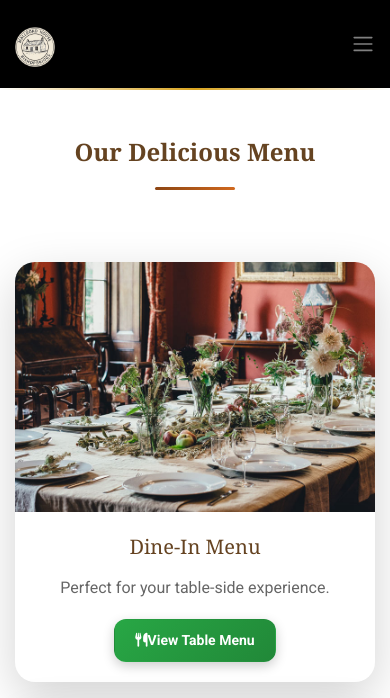
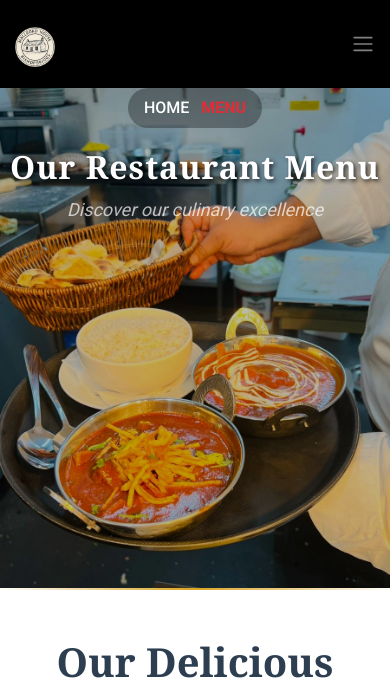
Before and after one commit to CodeSculptorGovind/hotel, a PHP site: page /menu.php in a window 390 px wide. Shown: the top 698 px of the page. Run offline with PHP 8.4, Linux system fonts and the light colour scheme; data that the repository does not hold is empty; some libraries are stand-ins or nearby versions.

Commit message:
Assistant checkpoint: Fixed menu page layout, header background, and mobile breadcrumb visibility
Assistant generated file changes:
- menu.php: Add hero section with proper background and fix breadcrumb visibility, Fix main content spacing and menu section layout
- css/custom.css: Fix hero section overlay and breadcrumb visibility, Add card hover effects and mobile responsiveness

---

User prompt:

i have commented that our restratunt section firt it not looking good and second the mian contnet goig down.
and one more the header section backgrouf not looking good and in mobile view the bredcumb is color is white and backgrouf alos get white so its blend not visible.

Replit-Commit-Author: Assistant
Replit-Commit-Session-Id: 728275c9-72bb-40f7-8308-907e09fb3f09

```diff
--- a/css/custom.css
+++ b/css/custom.css
@@ -247,6 +247,45 @@
     transform: scale(1.05);
 }
 
+/* Enhanced menu cards hover effects */
+.card:hover {
+    transform: translateY(-8px) !important;
+    box-shadow: 0 15px 35px rgba(0,0,0,0.15) !important;
+}
+
+.card .btn:hover {
+    transform: translateY(-2px);
+    box-shadow: 0 8px 25px rgba(139, 69, 19, 0.4) !important;
+}
+
+/* Mobile menu fixes */
+@media (max-width: 767.98px) {
+    .menu-page-title {
+        font-size: 2.5rem !important;
+    }
+
+    .hero-wrap {
+        min-height: 400px;
+    }
+
+    .breadcrumbs {
+        font-size: 14px;
+        padding: 6px 12px;
+    }
+
+    .card {
+        margin-bottom: 2rem;
+    }
+
+    .card-body {
+        padding: 1.5rem !important;
+    }
+
+    .ftco-section {
+        padding: 3em 0 !important;
+    }
+}
+
 .menu-item .card-body {
     padding: 1.5rem;
 }
@@ -427,7 +466,7 @@
     font-size: 3.5rem !important;
     font-weight: bold !important;
     color: #fff !important;
-    text-shadow: 2px 2px 4px rgba(0,0,0,0.5) !important;
+    text-shadow: 2px 2px 4px rgba(0,0,0,0.7) !important;
     letter-spacing: 1px;
 }
 
@@ -436,6 +475,51 @@
     color: #f8f9fa;
     margin-top: 10px;
     font-style: italic;
+}
+
+/* Hero section fixes */
+.hero-wrap {
+    position: relative;
+    min-height: 500px;
+}
+
+.hero-wrap .overlay {
+    position: absolute;
+    top: 0;
+    left: 0;
+    right: 0;
+    bottom: 0;
+    background: rgba(0, 0, 0, 0.6);
+    z-index: 1;
+}
+
+.hero-wrap .container {
+    position: relative;
+    z-index: 2;
+}
+
+/* Breadcrumb fixes */
+.breadcrumbs {
+    background: rgba(0, 0, 0, 0.3);
+    padding: 8px 16px;
+    border-radius: 20px;
+    margin-bottom: 20px;
+    display: inline-block;
+}
+
+.breadcrumbs a {
+    color: #fff !important;
+    text-decoration: none;
+    font-weight: 500;
+}
+
+.breadcrumbs a:hover {
+    color: #e52b34 !important;
+}
+
+.breadcrumbs span {
+    color: #e52b34 !important;
+    font-weight: 600;
 }
 
 /* Restaurant Brand Colors - Inspired by logo */
--- a/menu.php
+++ b/menu.php
@@ -1,51 +1,52 @@
 <?php include 'includes/header.php'; ?>
-<!--
+
 <section class="hero-wrap hero-bread" style="background-image: url('images/imgbg2.jpg');">
+  <div class="overlay"></div>
   <div class="container">
     <div class="row no-gutters slider-text align-items-center justify-content-center">
       <div class="col-md-9 ftco-animate text-center">
-        <p class="breadcrumbs"><span class="mr-2"><a href="index.php">Home</a></span> <span>Menu</span></p>
+        <p class="breadcrumbs">
+          <span class="mr-2">
+            <a href="index.php" style="color: #fff; text-decoration: none;">Home</a>
+          </span>
+          <span style="color: #e52b34;">Menu</span>
+        </p>
         <h1 class="mb-0 bread menu-page-title">Our Restaurant Menu</h1>
         <p class="menu-page-subtitle">Discover our culinary excellence</p>
       </div>
     </div>
   </div>
-</section> -->
+</section>
 
-<section class="ftco-section">
+<section class="ftco-section" style="padding: 5em 0;">
   <div class="container">
     <div class="row justify-content-center">
-      <div class="col-md-7 heading-section text-center ftco-animate mb-5">
-        <h2 class="mb-4">Our Delicious Menu</h2>
-        <!--<p>A menu inspired by culture, designed for indulgence.</p>-->
+      <div class="col-md-8 heading-section text-center ftco-animate mb-5">
+        <h2 class="mb-4" style="color: #2c3e50; font-size: 2.5rem;">Our Delicious Menu</h2>
+        <p style="color: #7f8c8d; font-size: 1.1rem;">A menu inspired by culture, designed for indulgence.</p>
       </div>
     </div>
 
-    <!-- Search Bar -->
-    <!--<div class="row justify-content-center mb-4">-->
-    <!--  <div class="col-md-8">-->
-    <!--    <div class="search-container">-->
-    <!--      <input type="text" class="form-control" placeholder="Search for dishes..." id="searchInput" style="border-radius: 25px; padding: 12px 20px;">-->
-    <!--    </div>-->
-    <!--  </div>-->
-    <!--</div>-->
-
-    <!-- Clickable Menu Cards -->
-    <div class="row justify-content-center">
-      <div class="col-md-6 col-lg-5 mb-4">
-        <a href="pdf/Mallroad House Table Menu V2.pdf" target="_blank" style="text-decoration: none; color: inherit;">
-          <div class="card shadow-lg border-0 h-100" style="border-radius: 20px; overflow: hidden;">
-            <div style="background-image: url('images/insta-3.jpg'); height: 250px; background-size: cover; background-position: center;"></div>
-            <div class="card-body text-center">
-              <h5 class="card-title">Dine-In Menu</h5>
-              <p class="card-text">Perfect for your table-side experience.</p>
-              <div class="btn btn-lg" style="
-                background: linear-gradient(135deg, #28a745, #218838);
+    <!-- Clickable Menu Cards with better spacing -->
+    <div class="row justify-content-center" style="margin-top: 3rem;">
+      <div class="col-md-6 col-lg-5 mb-4 d-flex">
+        <a href="pdf/Mallroad House Table Menu V2.pdf" target="_blank" style="text-decoration: none; color: inherit; width: 100%;">
+          <div class="card shadow-lg border-0 h-100" style="border-radius: 20px; overflow: hidden; transition: all 0.3s ease;">
+            <div style="background-image: url('images/insta-3.jpg'); height: 280px; background-size: cover; background-position: center;"></div>
+            <div class="card-body text-center d-flex flex-column justify-content-between" style="padding: 2rem;">
+              <div>
+                <h4 class="card-title" style="color: #2c3e50; font-weight: 700; margin-bottom: 1rem;">Dine-In Menu</h4>
+                <p class="card-text" style="color: #7f8c8d; font-size: 1rem; line-height: 1.6;">Perfect for your table-side experience with our full restaurant offerings.</p>
+              </div>
+              <div class="btn btn-lg mt-3" style="
+                background: linear-gradient(135deg, #8B4513, #D2691E);
                 color: white;
                 font-weight: bold;
-                border-radius: 12px;
-                padding: 10px 20px;
-                box-shadow: 0 4px 12px rgba(0,0,0,0.2);
+                border-radius: 25px;
+                padding: 12px 25px;
+                box-shadow: 0 6px 20px rgba(139, 69, 19, 0.3);
+                border: none;
+                transition: all 0.3s ease;
               ">
                 <i class="fas fa-utensils me-2"></i>View Table Menu
               </div>
@@ -54,20 +55,24 @@
         </a>
       </div>
 
-      <div class="col-md-6 col-lg-5 mb-4">
-        <a href="pdf/Mallroad House Takeaway Menu.pdf" target="_blank" style="text-decoration: none; color: inherit;">
-          <div class="card shadow-lg border-0 h-100" style="border-radius: 20px; overflow: hidden;">
-            <div style="background-image: url('images/dinner-1.jpg'); height: 250px; background-size: cover; background-position: center;"></div>
-            <div class="card-body text-center">
-              <h5 class="card-title">Takeaway Menu</h5>
-              <p class="card-text">Order your favorites to-go or for delivery.</p>
-              <div class="btn btn-lg" style="
-                background: linear-gradient(135deg, #007bff, #0056b3);
+      <div class="col-md-6 col-lg-5 mb-4 d-flex">
+        <a href="pdf/Mallroad House Takeaway Menu.pdf" target="_blank" style="text-decoration: none; color: inherit; width: 100%;">
+          <div class="card shadow-lg border-0 h-100" style="border-radius: 20px; overflow: hidden; transition: all 0.3s ease;">
+            <div style="background-image: url('images/dinner-1.jpg'); height: 280px; background-size: cover; background-position: center;"></div>
+            <div class="card-body text-center d-flex flex-column justify-content-between" style="padding: 2rem;">
+              <div>
+                <h4 class="card-title" style="color: #2c3e50; font-weight: 700; margin-bottom: 1rem;">Takeaway Menu</h4>
+                <p class="card-text" style="color: #7f8c8d; font-size: 1rem; line-height: 1.6;">Order your favorites to-go or for convenient delivery service.</p>
+              </div>
+              <div class="btn btn-lg mt-3" style="
+                background: linear-gradient(135deg, #e52b34, #ff4757);
                 color: white;
                 font-weight: bold;
-                border-radius: 12px;
-                padding: 10px 20px;
-                box-shadow: 0 4px 12px rgba(0,0,0,0.2);
+                border-radius: 25px;
+                padding: 12px 25px;
+                box-shadow: 0 6px 20px rgba(229, 43, 52, 0.3);
+                border: none;
+                transition: all 0.3s ease;
               ">
                 <i class="fas fa-shopping-bag me-2"></i>View Menu
               </div>
@@ -77,8 +82,30 @@
       </div>
     </div>
 
+    <!-- Additional Info Section -->
+    <div class="row justify-content-center mt-5">
+      <div class="col-md-8 text-center">
+        <div style="background: linear-gradient(135deg, #f8f9fa, #e9ecef); padding: 2rem; border-radius: 15px; box-shadow: 0 4px 15px rgba(0,0,0,0.1);">
+          <h5 style="color: #2c3e50; font-weight: 600; margin-bottom: 1rem;">Need Help Choosing?</h5>
+          <p style="color: #7f8c8d; margin-bottom: 1.5rem;">Our friendly staff is ready to help you select the perfect dishes for your dining experience.</p>
+          <a href="contact.php" class="btn" style="
+            background: linear-gradient(135deg, #8B4513, #D2691E);
+            color: white;
+            font-weight: 600;
+            border-radius: 25px;
+            padding: 10px 25px;
+            text-decoration: none;
+            border: none;
+            box-shadow: 0 4px 12px rgba(139, 69, 19, 0.3);
+          ">
+            Contact Us
+          </a>
+        </div>
+      </div>
+    </div>
+
     <!-- Dynamic Menu Items -->
-    <!--<div class="row" id="all-menu"></div>-->
+    <div class="row" id="all-menu" style="margin-top: 3rem;"></div>
   </div>
 </section>
 
```
